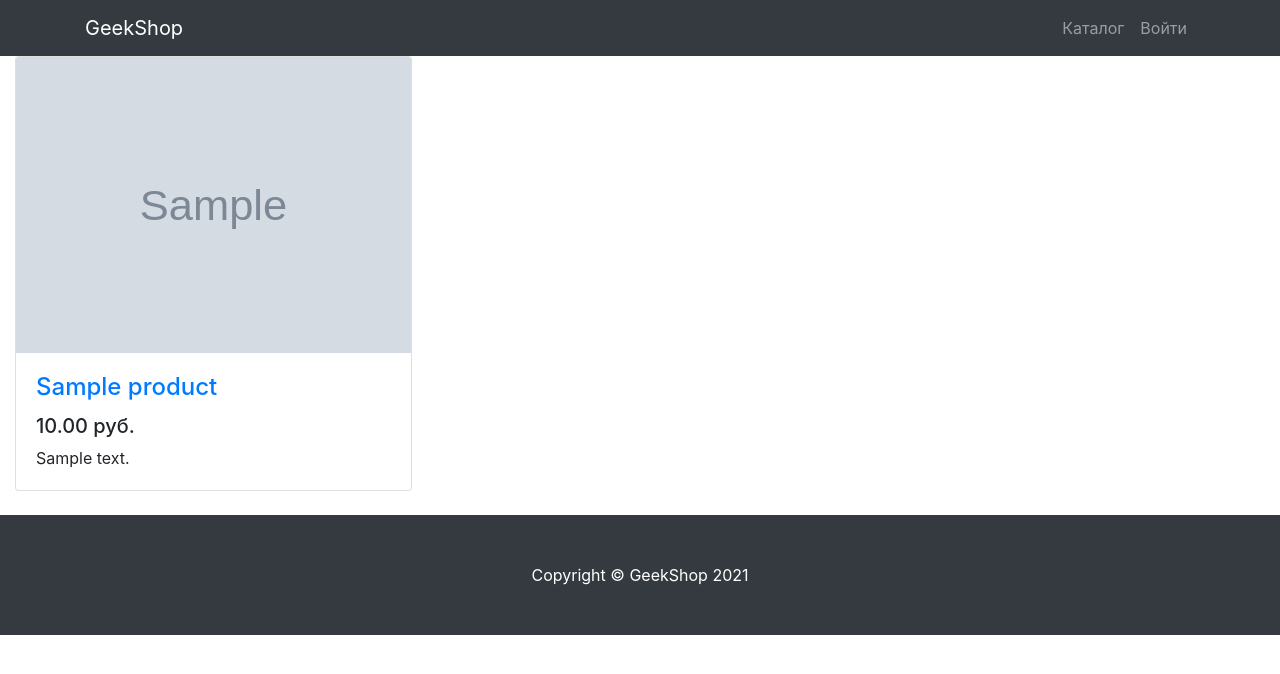
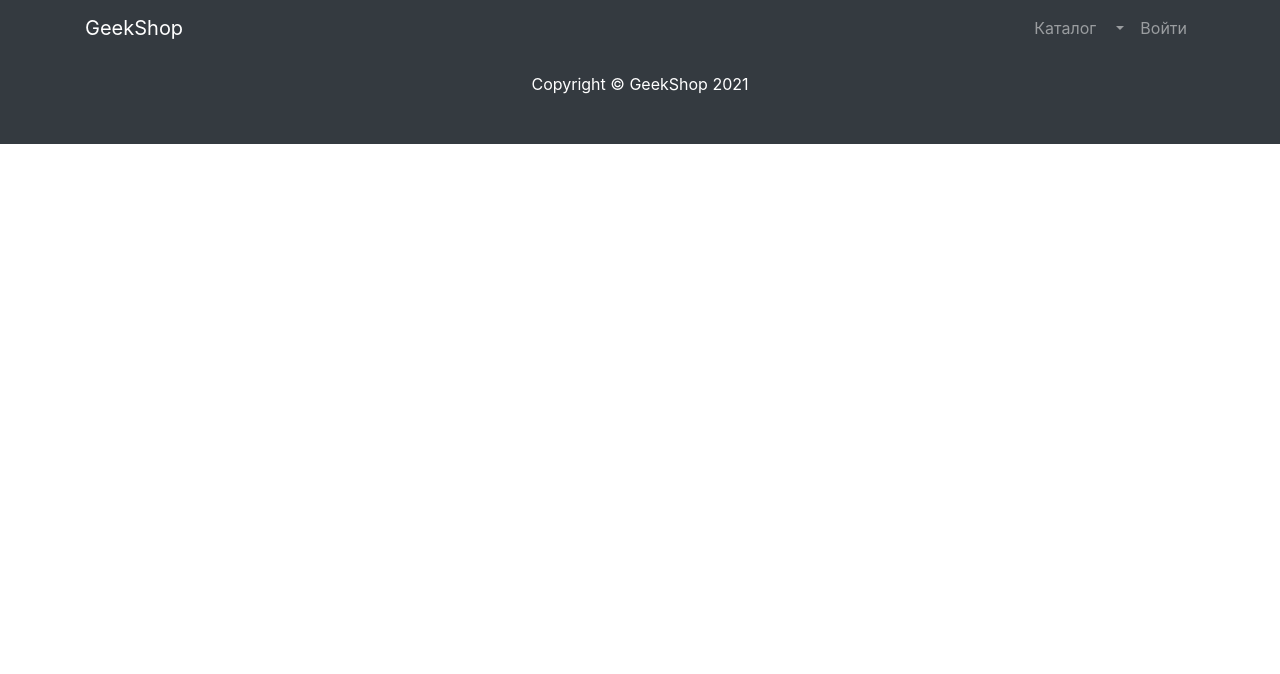
Before and after one commit to AngryRinat/crafthub, a Django app: page / in a window 1280 px wide. Shown: the top 674 px of the page. Run offline with Django 3.2, Linux system fonts and the light colour scheme; tables that the repository leaves empty hold one stand-in row (values such as "Sample post"); grey boxes marked "Sample" are stand-in pictures; some libraries are stand-ins or nearby versions.

Commit message:
update 23 march

```diff
--- a/products/templates/products/base.html
+++ b/products/templates/products/base.html
@@ -23,7 +23,7 @@
                     <a class="nav-link" href="#">Каталог <i class="fas fa-shopping-bag"></i>
                     </a>
                 </li>
-                {% if user.is_authenticated %}
+
                     <li class="nav-item dropdown">
                         <a class="nav-link dropdown-toggle" href="#" id="navbarDropdown" role="button"
                            data-bs-toggle="dropdown" aria-expanded="false">
@@ -34,9 +34,9 @@
                                 <a class="dropdown-item" href="#">Профиль</a>
                             </li>
                             <li><a class="dropdown-item" href="orders/orders.html">Заказы</a></li>
-                            {% if user.is_staff or user.is_superuser %}
+
                                 <li><a class="dropdown-item" href="#">Админ-панель</a></li>
-                            {% endif %}
+
                             <li>
                                 <hr class="dropdown-divider">
                             </li>
@@ -47,11 +47,11 @@
                             </li>
                         </ul>
                     </li>
-                {% else %}
+
                     <li class="nav-item">
                         <a class="nav-link" href="#">Войти <i class="fas fa-sign-in-alt"></i></a>
                     </li>
-                {% endif %}
+
             </ul>
         </div>
     </div>
--- a/products/templates/products/products.html
+++ b/products/templates/products/products.html
@@ -1,10 +1,4 @@
 {% extends 'products/base.html' %}
-{% load static %}
-
-{% block css %}
-    <link href="{% static 'css/products.css' %}" rel="stylesheet">
-{% endblock %}
-
 
 {% block content %}
 
@@ -12,23 +6,8 @@
     {% for product in productlist %}
 
 
-                <div class="col-lg-4 col-md-6 mb-4">
-                            <div class="card h-100">
-                                <a href="#">
-                                    <img class="card-img-top"
-                                         src="{{ product.image.url }}"
-                                         alt="">
-                                </a>
-                                <div class="card-body">
-                                    <h4 class="card-title">
-                                        <a href="#">{{ product.name }}</a>
-                                    </h4>
-                                    <h5>{{ product.price }} руб.</h5>
-                                    <p class="card-text">{{ product.description }}</p>
-                                </div>
-
-                            </div>
-                        </div>
+                <b>{{ product.name }}</b>  {{ product.description }}
+                <br>
 
 
 
--- a/products/urls.py
+++ b/products/urls.py
@@ -7,4 +7,5 @@ app_name = 'products'
 urlpatterns = [
     path('', ProductListView.as_view(), name='index'),
 
+
 ]
```
